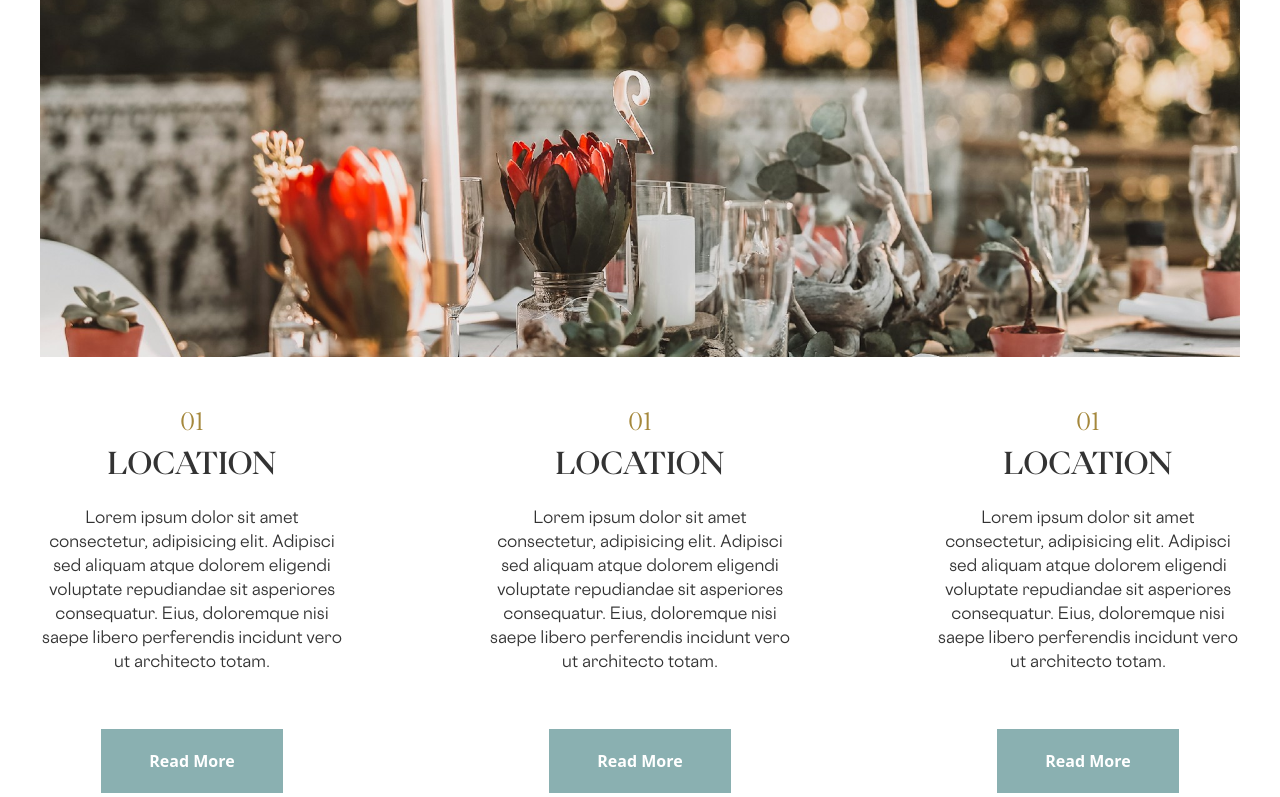
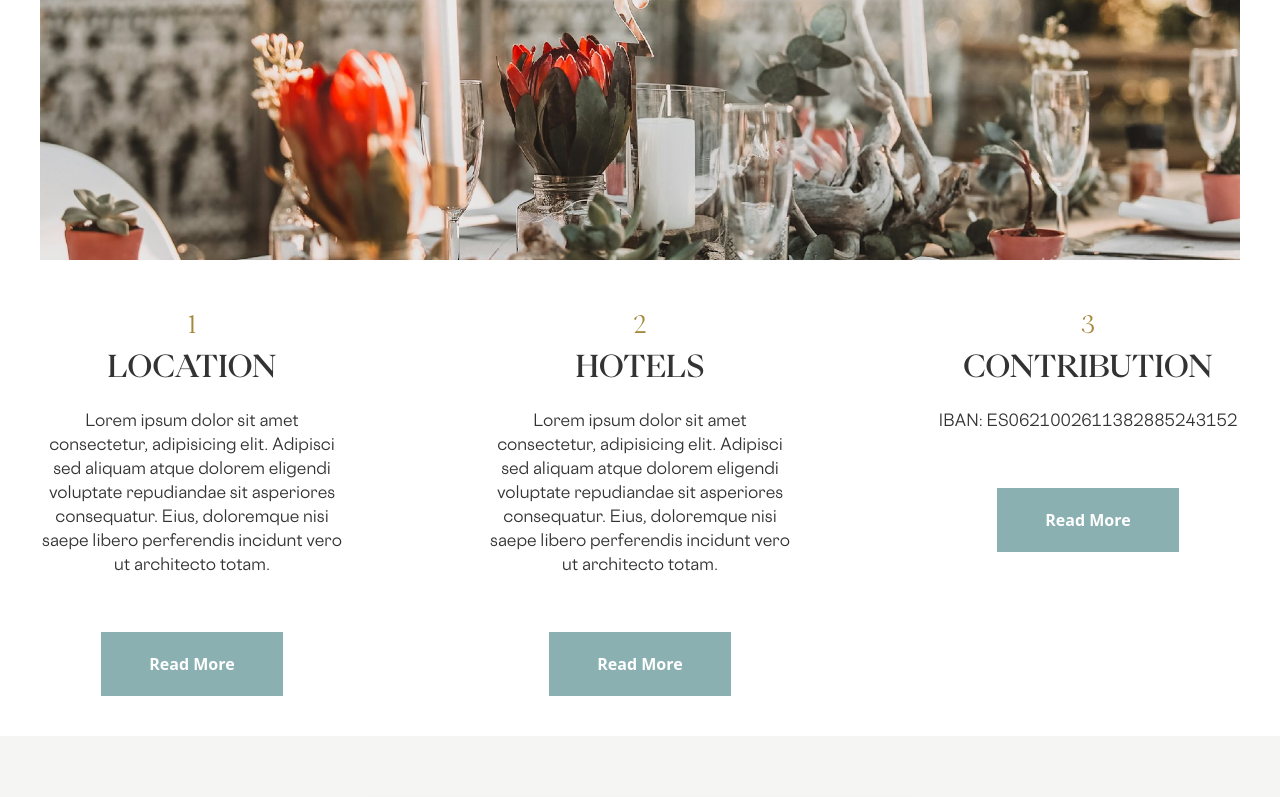
Before and after one commit to arnausd23/wedding, a React (Vite) app: page / in a window 1280 px wide. Shown: the part 2000-2797 px from the top of the page. Built offline with nearby package versions, Linux system fonts and the light colour scheme; no server answers.

Commit message:
Sticky menu

```diff
--- a/src/components/InformationColumn.tsx
+++ b/src/components/InformationColumn.tsx
@@ -1,17 +1,18 @@
 import React from "react";
 import Button from "./Button";
 
-function InformationColumn() {
+interface InformationColumnProps {
+  number: number;
+  title: string;
+  text: string;
+}
+
+function InformationColumn({ number, title, text }: InformationColumnProps) {
   return (
     <div className="text-center">
-      <span className="text-primary text-2xl">01</span>
-      <h3 className="uppercase font-bold mt-1 lg:mt-2 text-3xl">Location</h3>
-      <p className="mt-4 lg:mt-6">
-        Lorem ipsum dolor sit amet consectetur, adipisicing elit. Adipisci sed
-        aliquam atque dolorem eligendi voluptate repudiandae sit asperiores
-        consequatur. Eius, doloremque nisi saepe libero perferendis incidunt
-        vero ut architecto totam.
-      </p>
+      <span className="text-primary text-2xl">{number}</span>
+      <h3 className="uppercase font-bold mt-1 lg:mt-2 text-3xl">{title}</h3>
+      <p className="mt-4 lg:mt-6">{text}</p>
       <Button className="my-8 lg:mt-14 lg:mb-0" text="Read More" link="" />
     </div>
   );
--- a/src/components/Navbar.tsx
+++ b/src/components/Navbar.tsx
@@ -17,7 +17,7 @@ function Navbar() {
 
   return (
     <>
-      <header className="sm:px-8 px-4 py-2 z-10 w-full">
+      <header className="sm:px-8 px-4 py-2 z-10 w-full lg:fixed lg:bg-white lg:z-30 lg:top-0">
         <nav className="max-lg:flex justify-between items-center max-container">
           <ul className="flex lg:grid grid-cols-7 justify-center items-center gap-16">
             <a
--- a/src/sections/Information.tsx
+++ b/src/sections/Information.tsx
@@ -1,4 +1,3 @@
-import React from "react";
 import information from "../assets/information.jpg";
 import InformationColumn from "../components/InformationColumn";
 
@@ -10,9 +9,27 @@ function Information() {
         style={{ backgroundImage: `url(${information})` }}
       />
       <div className="mt-12 grid gap-14 lg:gap-36 lg:grid-cols-3 max-w-7xl my-0 mx-auto">
-        <InformationColumn />
-        <InformationColumn />
-        <InformationColumn />
+        <InformationColumn
+          number={1}
+          title="Location"
+          text="Lorem ipsum dolor sit amet consectetur, adipisicing elit. Adipisci sed
+        aliquam atque dolorem eligendi voluptate repudiandae sit asperiores
+        consequatur. Eius, doloremque nisi saepe libero perferendis incidunt
+        vero ut architecto totam."
+        />
+        <InformationColumn
+          number={2}
+          title="Hotels"
+          text="Lorem ipsum dolor sit amet consectetur, adipisicing elit. Adipisci sed
+        aliquam atque dolorem eligendi voluptate repudiandae sit asperiores
+        consequatur. Eius, doloremque nisi saepe libero perferendis incidunt
+        vero ut architecto totam."
+        />
+        <InformationColumn
+          number={3}
+          title="Contribution"
+          text="IBAN: ES0621002611382885243152"
+        />
       </div>
     </section>
   );
--- a/src/sections/Timeline.tsx
+++ b/src/sections/Timeline.tsx
@@ -14,7 +14,9 @@ function Timeline() {
   useEffect(() => {
     const fetchData = async () => {
       const response = await fetchTimeline();
-      const timeline = response.results.map((event: Timeline[]) => {
+      const timeline = response.results
+        .toReversed()
+        .map((event: Timeline[]) => {
           const { description, image, schedule, title } = event.properties;
           return {
             schedule: schedule.rich_text[0].plain_text,
@@ -23,7 +25,7 @@ function Timeline() {
             image: image.files[0].file.url,
           };
         });
-
+      console.log(timeline);
       setTimeline(timeline);
     };
 
```
Lines whose indentation alone changed are shown as unchanged.
